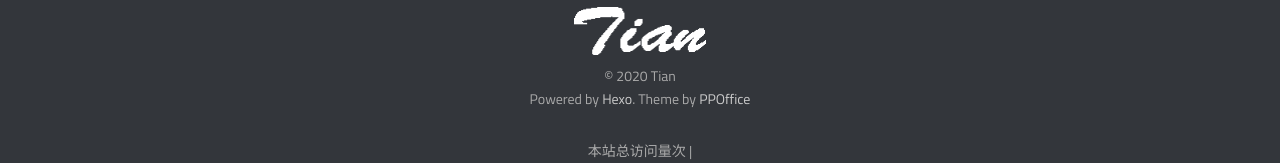
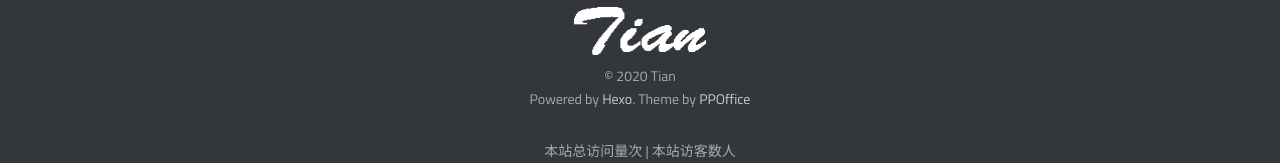
Before and after one commit to future613/future613.github.io, a plain HTML site: page archives/2020/01/index.html in a window 1280 px wide. Shown: the part 1744-1907 px from the top of the page. Drawn offline with Linux system fonts and the light colour scheme; some packages are replaced by stand-ins of ours; a script that the page names is missing.

Commit message:
Site updated: 2020-07-21 19:40:10

```diff
--- a/archives/2020/01/index.html
+++ b/archives/2020/01/index.html
@@ -526,7 +526,7 @@
                 本站总访问量<span id="busuanzi_value_site_pv"></span>次
         </span>
         <span class="post-meta-divider">|</span>
-        <span id="busuanzi_container_site_uv" style='display:none'>
+        <span id="busuanzi_container_site_uv" >
                 本站访客数<span id="busuanzi_value_site_uv"></span>人
         </span>
         <script async src="//busuanzi.ibruce.info/busuanzi/2.3/busuanzi.pure.mini.js"></script>
```
Also changed, not shown: archives/2020/02/index.html (+1 -1 lines), archives/2020/04/index.html (+1 -1 lines), archives/2020/index.html (+1 -1 lines), archives/index.html (+1 -1 lines), categories/js/index.html (+1 -1 lines), categories/vue/index.html (+1 -1 lines), categories/样式结构和布局/index.html (+1 -1 lines), index.html (+1 -1 lines), tags/js/index.html (+1 -1 lines), tags/vue/index.html (+1 -1 lines), tags/样式结构和布局/index.html (+1 -1 lines).
